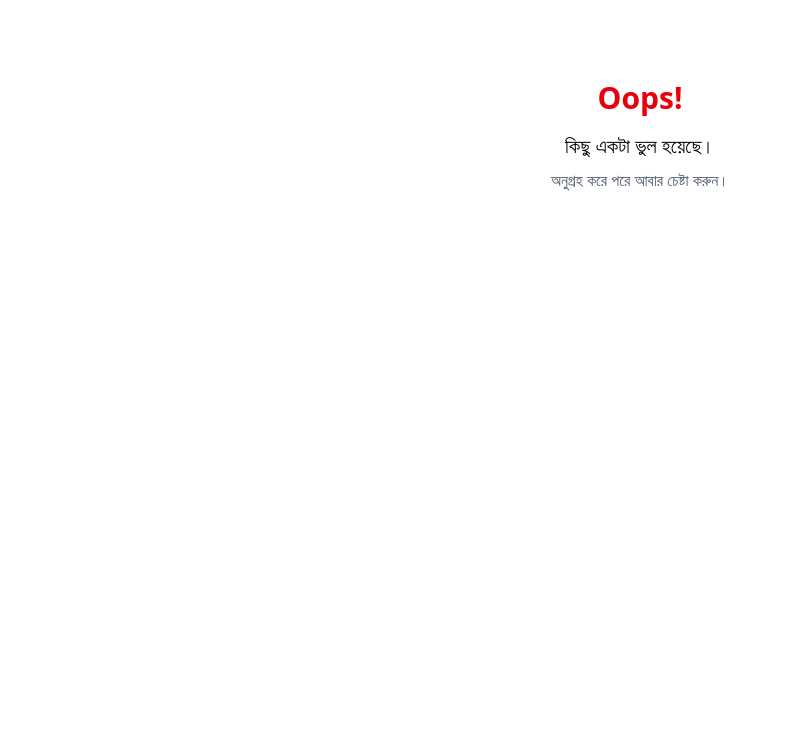
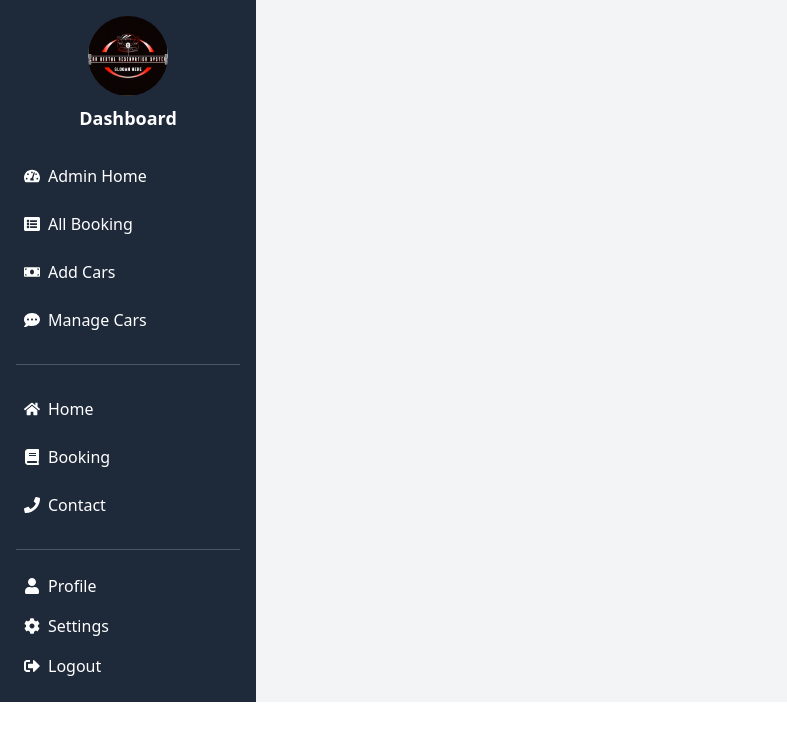
Before and after one commit to tawhid3482/Car-Rental-Reservation, a React (Vite) app: page /dashboard in a window 1280 px wide. Shown: the top 740 px of the page, without its empty margins (0-787 px from the left). Built offline with nearby package versions, Linux system fonts and the light colour scheme.

Commit message:
dashboard design

```diff
--- a/src/components/Navbar/Navbar.tsx
+++ b/src/components/Navbar/Navbar.tsx
@@ -1,6 +1,5 @@
 
 import { NavLink } from "react-router-dom";
-import { FaShoppingCart } from "react-icons/fa";
 import { useState } from "react";
 import car from "../../assets/images/Car.png";
 import { useAppDispatch, useAppSelector } from "../../redux/features/hooks";
@@ -76,18 +75,7 @@ const Navbar = () => {
           Contact
         </NavLink>
       </li>
-      <li>
-        <NavLink
-          to="/dashboard/cart"
-          className="relative inline-flex items-center hover:bg-[#A20023] p-2 rounded-lg hover:text-white"
-        >
-          <FaShoppingCart className="text-lg" />
-          <span className="ml-1 text-sm">Cart</span>
-          <span className="absolute -top-2 -right-3 bg-red-600 text-white rounded-full px-1.5 text-xs">
-            {/* {cart.length} */}
-          </span>
-        </NavLink>
-      </li>
+
     </>
   );
 
--- /dev/null
+++ b/src/pages/Dashboard/Dashboard.tsx
@@ -0,0 +1,125 @@
+import { useState } from "react";
+import { NavLink, Outlet } from "react-router-dom";
+import car from "../../assets/images/Car.png";
+import {
+  FaBars,
+  FaTachometerAlt,
+  FaListAlt,
+  FaCommentDots,
+  FaUser,
+  FaCog,
+  FaSignOutAlt,
+  FaMoneyBill,
+  FaHome,
+  FaBook,
+  FaPhone,
+} from "react-icons/fa";
+import { useAppSelector } from "../../redux/features/hooks";
+import { selectCurrentUser } from "../../redux/features/auth/authSlice";
+
+const Dashboard = () => {
+  const [isSidebarOpen, setIsSidebarOpen] = useState(false);
+  const user = useAppSelector(selectCurrentUser);
+
+  const toggleSidebar = () => setIsSidebarOpen(!isSidebarOpen);
+
+  const linkClass = ({ isActive }: { isActive: boolean }) =>
+    `flex items-center gap-2 p-2 rounded-md transition duration-300 hover:bg-[#A20023] ${
+      isActive ? "bg-[#A20023] font-semibold" : ""
+    }`;
+
+  return (
+    <div className="flex h-full">
+      {/* Sidebar */}
+      <div
+        className={`bg-gray-800 text-white w-64 flex-shrink-0 p-4 flex-col justify-between fixed md:static z-40 transition-transform duration-300 ${
+          isSidebarOpen ? "translate-x-0" : "-translate-x-full md:translate-x-0"
+        }`}
+      >
+        {/* Logo */}
+        <div className="flex flex-col items-center mb-6">
+          <img src={car} alt="Logo" className="w-20 h-20 rounded-full mb-2" />
+          <p className="text-lg font-bold">Dashboard</p>
+        </div>
+
+        {/* Nav Links */}
+        <nav className="flex flex-col gap-2">
+          {user?.role === "user" ? (
+            <>
+              <NavLink to="/dashboard/home" className={linkClass}>
+                <FaTachometerAlt /> Dashboard Home
+              </NavLink>
+              <NavLink to="/dashboard/my-booking" className={linkClass}>
+                <FaListAlt /> My Booking
+              </NavLink>
+              <NavLink to="/dashboard/payment-history" className={linkClass}>
+                <FaMoneyBill /> Payment History
+              </NavLink>
+              <NavLink to="/dashboard/message" className={linkClass}>
+                <FaCommentDots /> Message
+              </NavLink>
+            </>
+          ) : (
+            <>
+              <NavLink to="/dashboard/home" className={linkClass}>
+                <FaTachometerAlt /> Admin Home
+              </NavLink>
+              <NavLink to="/dashboard/my-booking" className={linkClass}>
+                <FaListAlt /> All Booking
+              </NavLink>
+              <NavLink to="/dashboard/payment-history" className={linkClass}>
+                <FaMoneyBill /> Add Cars
+              </NavLink>
+              <NavLink to="/dashboard/message" className={linkClass}>
+                <FaCommentDots /> Manage Cars
+              </NavLink>
+            </>
+          )}
+
+          <hr className="border-t border-gray-600 my-4" />
+
+          {/* Common Links */}
+          <NavLink to="/" className={linkClass}>
+            <FaHome /> Home
+          </NavLink>
+          <NavLink to="/booking" className={linkClass}>
+            <FaBook /> Booking
+          </NavLink>
+          <NavLink to="/contact" className={linkClass}>
+            <FaPhone /> Contact
+          </NavLink>
+        </nav>
+
+        {/* Bottom Links */}
+        <div className="mt-6 border-t border-gray-600 pt-4">
+          <NavLink to="/dashboard/profile" className={linkClass}>
+            <FaUser /> Profile
+          </NavLink>
+          <NavLink to="/dashboard/settings" className={linkClass}>
+            <FaCog /> Settings
+          </NavLink>
+          <NavLink to="/logout" className={linkClass}>
+            <FaSignOutAlt /> Logout
+          </NavLink>
+        </div>
+      </div>
+
+      {/* Main Content */}
+      <div className="flex-1 flex flex-col overflow-y-auto bg-gray-100">
+        {/* Topbar for mobile */}
+        <div className="md:hidden flex items-center justify-between p-4 bg-white shadow-md">
+          <button onClick={toggleSidebar}>
+            <FaBars size={24} />
+          </button>
+          <h1 className="text-xl font-bold text-[#A20023]">Dashboard</h1>
+        </div>
+
+        <div className="p-4">
+          <Outlet />
+        </div>
+      </div>
+    </div>
+  );
+};
+
+export default Dashboard;
--- /dev/null
+++ b/src/pages/Dashboard/User/UserProfile.tsx
@@ -0,0 +1,11 @@
+import React from 'react';
+
+const UserProfile = () => {
+    return (
+        <div>
+
+        </div>
+    );
+};
+
+export default UserProfile;
--- a/src/routes/AppRouter.tsx
+++ b/src/routes/AppRouter.tsx
@@ -8,6 +8,8 @@ import Booking from "../pages/Booking/Booking";
 import CarDetails from "../pages/Cars/CarDetails";
 import Login from "../pages/Login";
 import Register from "../pages/Register";
+import Dashboard from "../pages/Dashboard/Dashboard";
+import UserProfile from "../pages/Dashboard/User/UserProfile";
 
 const AppRouter = createBrowserRouter([
   {
@@ -23,8 +25,15 @@ const AppRouter = createBrowserRouter([
       // { path: "/reservation", element: <Reservation /> },
     ],
   },
-      { path: "/login", element: <Login /> },
-    { path: "/register", element: <Register /> },
+  { path: "/login", element: <Login /> },
+  { path: "/register", element: <Register /> },
+
+  {
+    path: "/dashboard",
+    element: <Dashboard />,
+    errorElement: <ErrorPage />,
+    children: [{ path: "/dashboard/userProfile", element: <UserProfile /> }],
+  },
 ]);
 
 export default AppRouter;
```
